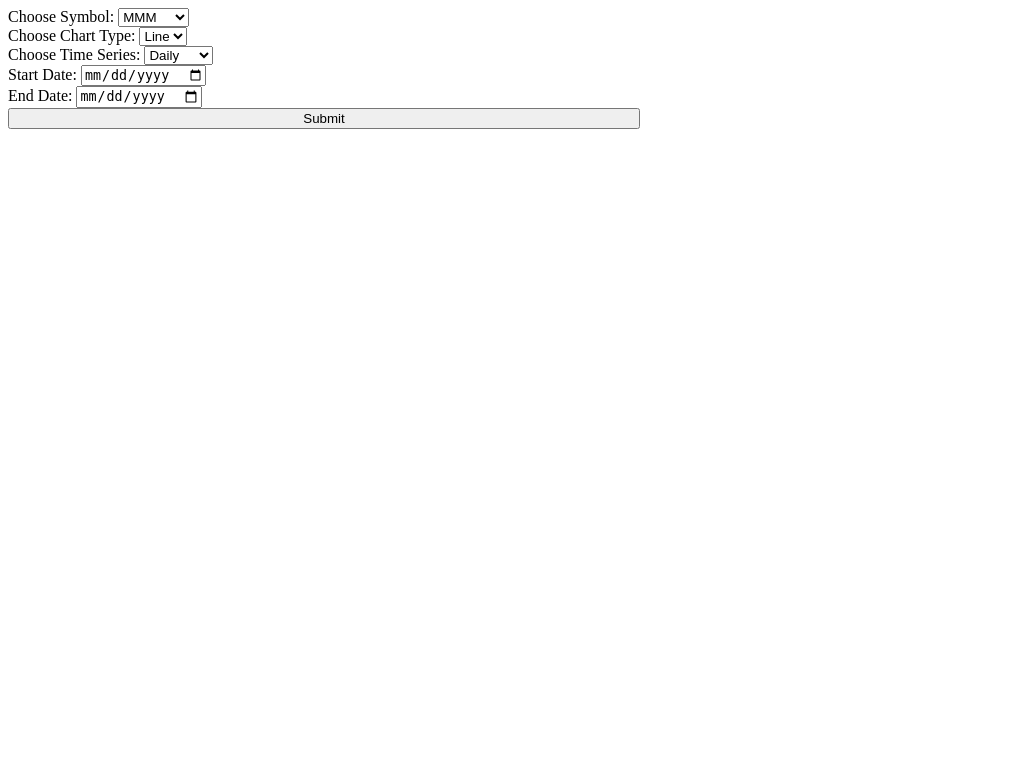
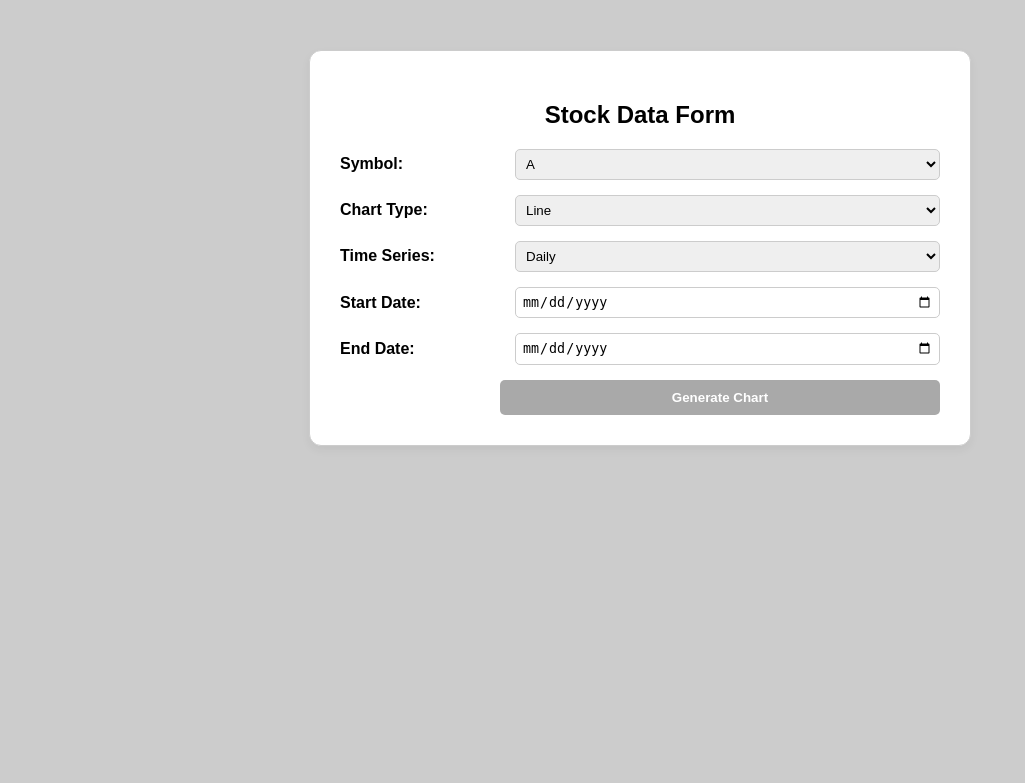
Before and after one commit to Emma-Boyd31/Project3a, a Flask app: page / in a window 1280 px wide. Shown: the top 783 px of the page, without its empty margins (0-1025 px from the left). Run offline with Flask 3, Linux system fonts and the light colour scheme.

Commit message:
Updated Project

```diff
--- a/app.py
+++ b/app.py
@@ -3,68 +3,76 @@ import pandas as pd
 import matplotlib
 matplotlib.use('Agg')
 import matplotlib.pyplot as plt
-import matplotlib.dates as mdates
+import os
 import requests
-from datetime import datetime
-import os
+from io import StringIO
 
 app = Flask(__name__)
 app.secret_key = 'your_secret_key'
 
-API_KEY = "YOUR_ALPHA_VANTAGE_API_KEY"
-
-
+API_KEY = "DQS7RLXP4BNSGO70"  # Replace with your real key if needed
 
 def load_symbols():
     df = pd.read_csv("stocks.csv")
-    return df["Symbol"].dropna().tolist()
+    return sorted(df["Symbol"].dropna().unique().tolist())
 
 def get_chart(symbol, chart_type, time_series, start_date, end_date):
     function_map = {
-        "daily": "TIME_SERIES_DAILY_ADJUSTED",
+        "daily": "TIME_SERIES_DAILY",  # ✅ Free-tier safe
         "weekly": "TIME_SERIES_WEEKLY",
         "monthly": "TIME_SERIES_MONTHLY"
     }
 
-    url = f"https://www.alphavantage.co/query?function={function_map[time_series]}&symbol={symbol}&apikey={API_KEY}&outputsize=full"
-    r = requests.get(url)
-    data = r.json()
+    function = function_map.get(time_series, "TIME_SERIES_DAILY")
+    url = f"https://www.alphavantage.co/query?function={function}&symbol={symbol}&apikey={API_KEY}&datatype=json&outputsize=compact"
 
-    key = next(k for k in data if "Time Series" in k)
-    df = pd.DataFrame.from_dict(data[key], orient='index')
-    df.index = pd.to_datetime(df.index)
+    response = requests.get(url)
+    print("Alpha Vantage URL:", url)
+    print("Raw response preview:", response.text[:500])
+
+    data = response.json()
+
+    key_map = {
+        "TIME_SERIES_DAILY": "Time Series (Daily)",
+        "TIME_SERIES_WEEKLY": "Weekly Time Series",
+        "TIME_SERIES_MONTHLY": "Monthly Time Series"
+    }
+    series_key = key_map.get(function)
+
+    if series_key not in data:
+        raise ValueError("API returned unexpected data — check symbol, date, or API limit.")
+
+    raw_df = pd.DataFrame.from_dict(data[series_key], orient="index")
+    raw_df.index = pd.to_datetime(raw_df.index)
+    df = raw_df.rename(columns=lambda col: col.split(". ")[1] if ". " in col else col)
     df = df.sort_index()
     df = df.loc[start_date:end_date]
-    df = df.astype(float)
 
     if df.empty:
         raise ValueError("No data available for the selected date range.")
 
+    plt.figure(figsize=(12, 5))
 
-    plt.figure(figsize=(12, 5))
     if chart_type == "bar":
-        df_subset = df[["1. open", "2. high", "3. low", "4. close"]]
-        df_subset.plot(kind="bar", color=["red", "blue", "green", "gold"])
+        df_subset = df[["open", "high", "low", "close"]].astype(float)
+        df_subset.plot(kind="bar")
         plt.legend(["Open", "High", "Low", "Close"])
     else:
-        plt.plot(df["4. close"], label="Close", color="blue")
+        plt.plot(df["close"].astype(float), label="Close", color="blue")
         plt.legend()
 
-    plt.title(f"Stock Data for {symbol}: {start_date} to {end_date}")
+    plt.title(f"{symbol} Stock Data ({time_series.title()})\n{start_date} to {end_date}")
     plt.xlabel("Date")
     plt.ylabel("Price")
-
-
     plt.xticks(rotation=45, ha='right')
     plt.gca().xaxis.set_major_locator(plt.MaxNLocator(10))
-
     plt.tight_layout()
 
     chart_path = os.path.join("static", "chart.png")
     plt.savefig(chart_path)
     plt.close()
-    return "static/chart.png"
 
+    return chart_path
 
 @app.route('/', methods=['GET', 'POST'])
 def index():
@@ -87,9 +95,9 @@ def index():
         try:
             chart_path = get_chart(symbol, chart_type, time_series, start_date, end_date)
             return render_template(
-                "result.html",
+                "index.html",
+                symbols=symbols,
                 chart=chart_path,
-                symbols=symbols,
                 selected_symbol=symbol,
                 selected_chart=chart_type,
                 selected_series=time_series,
@@ -98,10 +106,17 @@ def index():
             )
         except Exception as e:
             flash(f"Error generating chart: {e}")
-            return render_template("index.html", symbols=symbols)
+            return render_template(
+                "index.html",
+                symbols=symbols,
+                selected_symbol=symbol,
+                selected_chart=chart_type,
+                selected_series=time_series,
+                selected_start=start_date,
+                selected_end=end_date
+            )
 
     return render_template("index.html", symbols=symbols)
 
-
 if __name__ == '__main__':
     app.run(debug=True, port=5019)
--- a/static/style.css
+++ b/static/style.css
@@ -1,68 +1,69 @@
 body {
-    background-color: #e6ecf0;
+  background-color: #ccc;
   font-family: Arial, sans-serif;
+  margin: 0;
+  padding: 0;
 }
 
 .card {
   background-color: white;
-    max-width: 500px;
+  max-width: 600px;
   margin: 50px auto;
   padding: 30px;
-    border: 1px solid #ccc;
   border-radius: 12px;
   box-shadow: 0 4px 10px rgba(0, 0, 0, 0.05);
-    text-align: left;
+  border: 1px solid #ccc;
 }
 
 .card h2 {
   text-align: center;
+  font-size: 24px;
   margin-bottom: 20px;
 }
 
-form label {
+.form-block {
+  display: flex;
+  flex-direction: column;
+  gap: 15px;
+}
+
+.form-group {
+  display: flex;
+  align-items: center;
+  gap: 15px;
+}
+
+.form-group label {
+  width: 160px;
   font-weight: bold;
 }
 
-form select,
-form input[type="date"],
-form input[type="submit"] {
-    width: 100%;
-    padding: 8px;
-    margin-top: 4px;
-    margin-bottom: 16px;
+.form-group select,
+.form-group input[type="date"] {
+  flex: 1;
+  padding: 6px;
   border: 1px solid #ccc;
   border-radius: 5px;
-    box-sizing: border-box;
 }
 
-input[type="submit"] {
+.submit-btn {
+  margin-left: 160px;
+  padding: 10px 25px;
   background-color: #A9A9A9;
   color: white;
   font-weight: bold;
+  border: none;
+  border-radius: 5px;
   cursor: pointer;
 }
 
-input[type="submit"]:hover {
+.submit-btn:hover {
   background-color: #ccc;
 }
 
-.form-row {
-    display: flex;
-    align-items: center;
-    margin-bottom: 12px;
-}
-
-.form-row label {
-    width: 150px;
-    margin-right: 10px;
-    font-weight: bold;
-}
-
-.form-row select,
-.form-row input[type="date"],
-.form-row input[type="submit"] {
-    flex: 1;
-    padding: 8px;
-    border-radius: 5px;
+.card img {
+  margin-top: 20px;
+  border-radius: 8px;
+  max-width: 100%;
   border: 1px solid #ccc;
 }
--- a/templates/index.html
+++ b/templates/index.html
@@ -1,41 +1,60 @@
-<form method="POST">
-    <div class="form-row">
-        <label for="symbol">Choose Symbol:</label>
-        <select name="symbol" id="symbol">
-            {% for s in symbols %}
-            <option value="{{ s }}" {% if s == selected_symbol %}selected{% endif %}>{{ s }}</option>
+{% extends "base.html" %}
+
+{% block title %}Stock Visualizer{% endblock %}
+
+{% block content %}
+<div class="card">
+    <h2>Stock Data Form</h2>
+    {% with messages = get_flashed_messages() %}
+      {% for msg in messages %}
+        <p style="color: red;">{{ msg }}</p>
+      {% endfor %}
+    {% endwith %}
+
+    <form method="POST" class="form-block">
+        <div class="form-group">
+            <label>Symbol:</label>
+            <select name="symbol">
+                {% for symbol in symbols %}
+                <option value="{{ symbol }}" {% if symbol == selected_symbol %}selected{% endif %}>{{ symbol }}</option>
                 {% endfor %}
             </select>
         </div>
 
-    <div class="form-row">
-        <label for="chart_type">Choose Chart Type:</label>
-        <select name="chart_type" id="chart_type">
+        <div class="form-group">
+            <label>Chart Type:</label>
+            <select name="chart_type">
                 <option value="line" {% if selected_chart == 'line' %}selected{% endif %}>Line</option>
                 <option value="bar" {% if selected_chart == 'bar' %}selected{% endif %}>Bar</option>
             </select>
         </div>
 
-    <div class="form-row">
-        <label for="time_series">Choose Time Series:</label>
-        <select name="time_series" id="time_series">
+        <div class="form-group">
+            <label>Time Series:</label>
+            <select name="time_series">
                 <option value="daily" {% if selected_series == 'daily' %}selected{% endif %}>Daily</option>
                 <option value="weekly" {% if selected_series == 'weekly' %}selected{% endif %}>Weekly</option>
                 <option value="monthly" {% if selected_series == 'monthly' %}selected{% endif %}>Monthly</option>
             </select>
         </div>
 
-    <div class="form-row">
-        <label for="start_date">Start Date:</label>
+        <div class="form-group">
+            <label>Start Date:</label>
             <input type="date" name="start_date" value="{{ selected_start }}">
         </div>
 
-    <div class="form-row">
-        <label for="end_date">End Date:</label>
+        <div class="form-group">
+            <label>End Date:</label>
             <input type="date" name="end_date" value="{{ selected_end }}">
         </div>
 
-    <div class="form-row" style="justify-content: center;">
-        <input type="submit" value="Submit" style="width: 50%;">
+        <button class="submit-btn" type="submit">Generate Chart</button>
+    </form>
+
+    {% if chart %}
+        <hr>
+        <h2 style="text-align: center;">Generated Chart</h2>
+        <img src="{{ chart }}" alt="Stock Chart">
+    {% endif %}
 </div>
-</form>
+{% endblock %}
```
Also changed, not shown: templates/result.html (+6 -39 lines), static/chart.png, 1 other file. Lines whose indentation alone changed are shown as unchanged.
